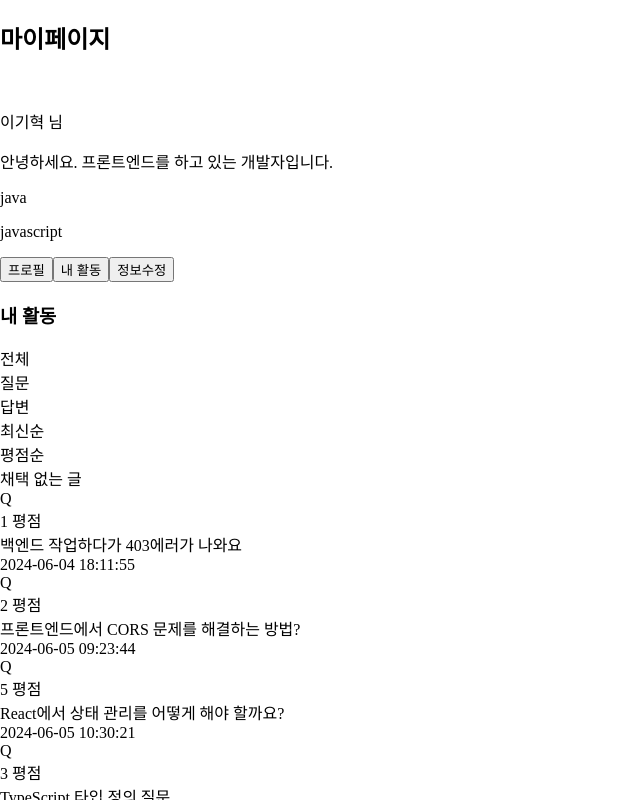
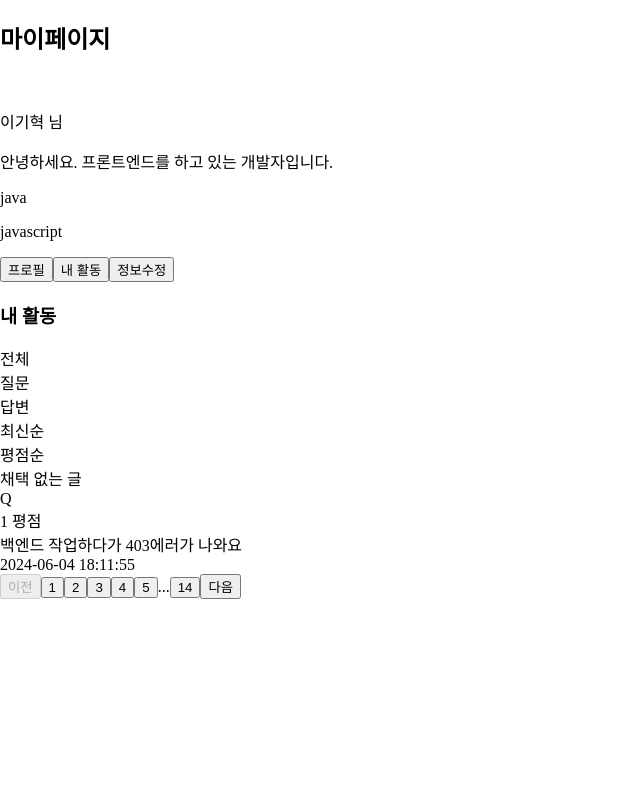
Before and after one commit to sesac-this-way-and-that/detalks-front, a React (Create React App) app: page /mypage in a window 1280 px wide. Both pictures are taken after a click on the button "내 활동". Shown: the top 800 px of the page, without its empty margins (0-640 px from the left). Built offline with nearby package versions, Linux system fonts and the light colour scheme; a web font is replaced by a local one.

Commit message:
Feat: 페이지네이션 추가 작업

```diff
--- a/src/components/Mypage/MyPosts.tsx
+++ b/src/components/Mypage/MyPosts.tsx
@@ -104,7 +104,7 @@ const MyPosts: React.FC = () => {
     },
   ];
 
-  const itemsPerPage = 10;
+  const itemsPerPage = 1;
   const [currentPage, setCurrentPage] = useState(1);
 
   const handlePageChange = (page: number) => {
@@ -114,8 +114,67 @@ const MyPosts: React.FC = () => {
   const indexOfLastItem = currentPage * itemsPerPage;
   const indexOfFirstItem = indexOfLastItem - itemsPerPage;
   const currentItems = questions.slice(indexOfFirstItem, indexOfLastItem);
+  const totalPages = Math.ceil(questions.length / itemsPerPage);
+  const pageNumbers = [];
 
-  const totalPages = Math.ceil(questions.length / itemsPerPage);
+  for (let i = 1; i <= totalPages; i++) {
+    pageNumbers.push(i);
+  }
+
+  const renderPageNumbers = () => {
+    const pages = [];
+    const maxPagesToShow = 5;
+    let startPage = Math.max(1, currentPage - Math.floor(maxPagesToShow / 2));
+    let endPage = Math.min(totalPages, startPage + maxPagesToShow - 1);
+
+    if (endPage - startPage < maxPagesToShow - 1) {
+      startPage = Math.max(1, endPage - maxPagesToShow + 1);
+    }
+
+    if (startPage > 1) {
+      pages.push(
+        <button
+          key="first"
+          className={1 === currentPage ? "active" : ""}
+          onClick={() => handlePageChange(1)}
+        >
+          1
+        </button>
+      );
+      if (startPage > 2) {
+        pages.push(<span key="dots1">...</span>);
+      }
+    }
+
+    for (let i = startPage; i <= endPage; i++) {
+      pages.push(
+        <button
+          key={i}
+          className={i === currentPage ? "active" : ""}
+          onClick={() => handlePageChange(i)}
+        >
+          {i}
+        </button>
+      );
+    }
+
+    if (endPage < totalPages) {
+      if (endPage < totalPages - 1) {
+        pages.push(<span key="dots2">...</span>);
+      }
+      pages.push(
+        <button
+          key="last"
+          className={totalPages === currentPage ? "active" : ""}
+          onClick={() => handlePageChange(totalPages)}
+        >
+          {totalPages}
+        </button>
+      );
+    }
+
+    return pages;
+  };
 
   return (
     <div>
@@ -152,12 +211,20 @@ const MyPosts: React.FC = () => {
           </ul>
         ))}
       </div>
-      <div>
-        {Array.from({ length: totalPages }, (_, index) => (
-          <button key={index + 1} onClick={() => handlePageChange(index + 1)}>
-            {index + 1}
-          </button>
-        ))}
+      <div className="pagination">
+        <button
+          onClick={() => handlePageChange(currentPage - 1)}
+          disabled={currentPage === 1}
+        >
+          이전
+        </button>
+        {renderPageNumbers()}
+        <button
+          onClick={() => handlePageChange(currentPage + 1)}
+          disabled={currentPage === totalPages}
+        >
+          다음
+        </button>
       </div>
     </div>
   );
```
